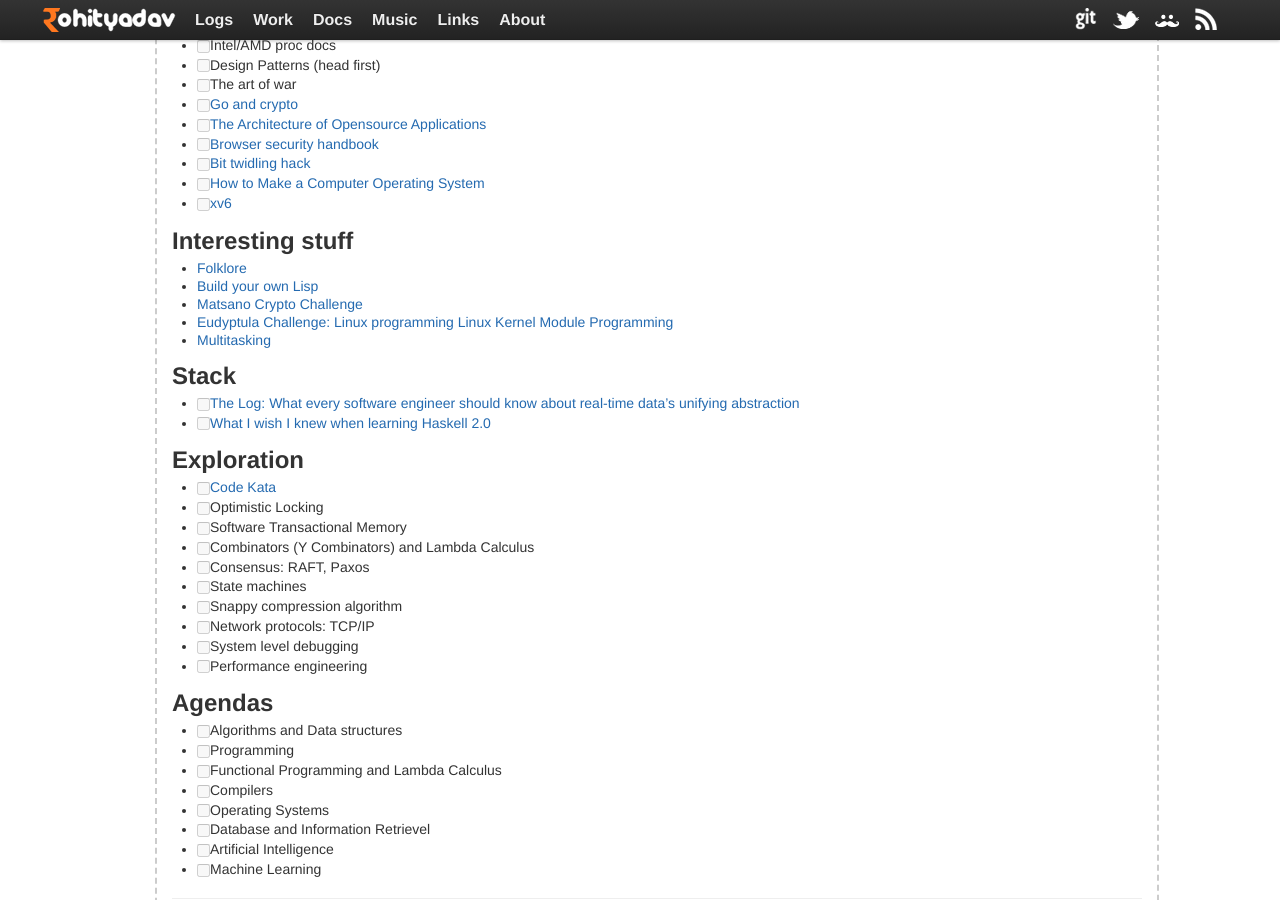
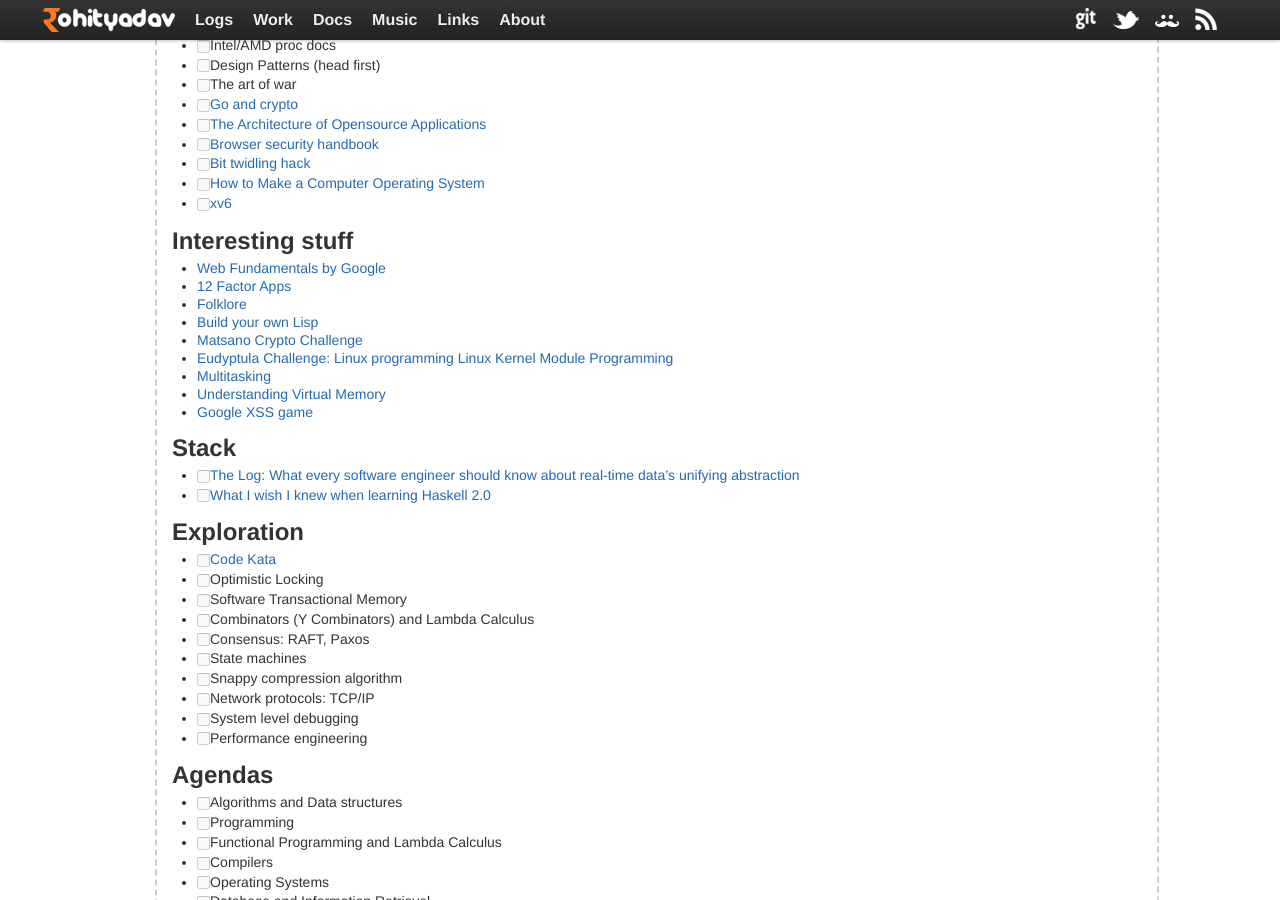
Before and after one commit to rohityadavcloud/rohityadavcloud.github.io, a Jekyll site: the page built from kaizen/index.markdown, in a window 1280 px wide and 900 px high, scrolled down 2802 px. Built offline with Jekyll 4.4.1, drawn with Linux system fonts in a browser that asks for light colours; Markdown is read by kramdown in place of the engine named in the settings.

Commit message:
more kaizen stuff
Signed-off-by: Rohit Yadav <bhaisaab@baagi.org>

```diff
--- a/kaizen/index.markdown
+++ b/kaizen/index.markdown
@@ -164,11 +164,15 @@ tagline: List for 2014
 
 ## Interesting stuff
 
+- [Web Fundamentals by Google](https://developers.google.com/web/fundamentals/)
+- [12 Factor Apps](http://12factor.net/)
 - [Folklore](http://www.folklore.org)
 - [Build your own Lisp](http://www.buildyourownlisp.com/contents)
 - [Matsano Crypto Challenge](http://www.matasano.com/articles/crypto-challenges/)
 - [Eudyptula Challenge: Linux programming](http://eudyptula-challenge.org/) [Linux Kernel Module Programming](http://www.tldp.org/LDP/lkmpg/2.4/html/book1.htm)
 - [Multitasking](http://kukuruku.co/hub/opensource/multitasking-management-in-the-operating-system-kernel)
+- [Understanding Virtual Memory](http://www.redhat.com/magazine/001nov04/features/vm/)
+- [Google XSS game](https://xss-game.appspot.com/level1)
 
 ## Stack
 
```
